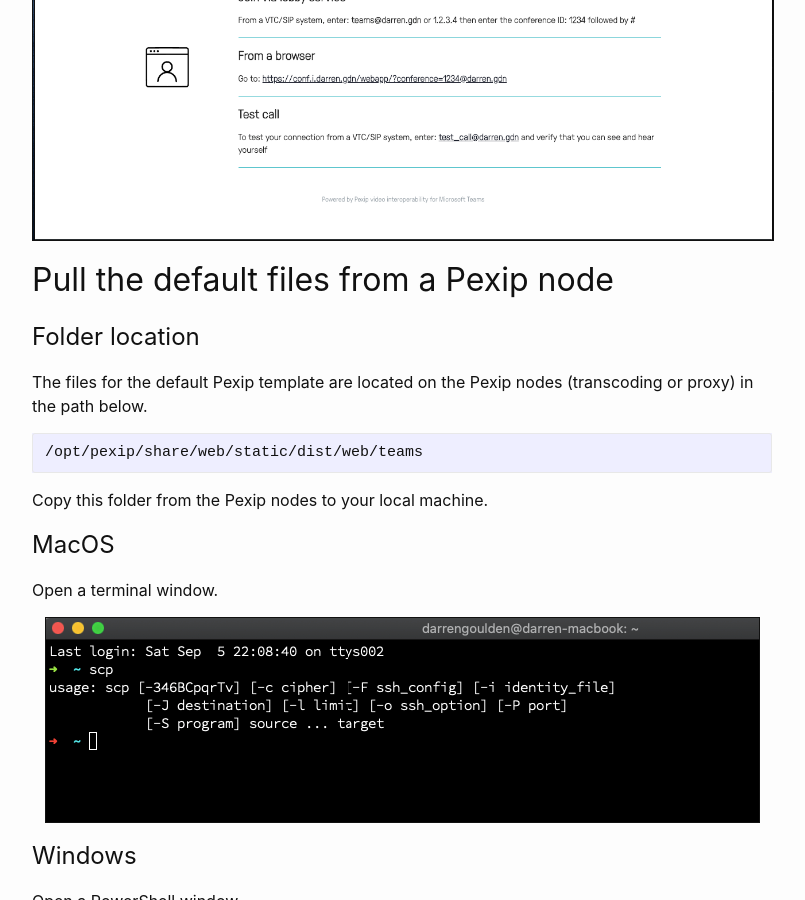
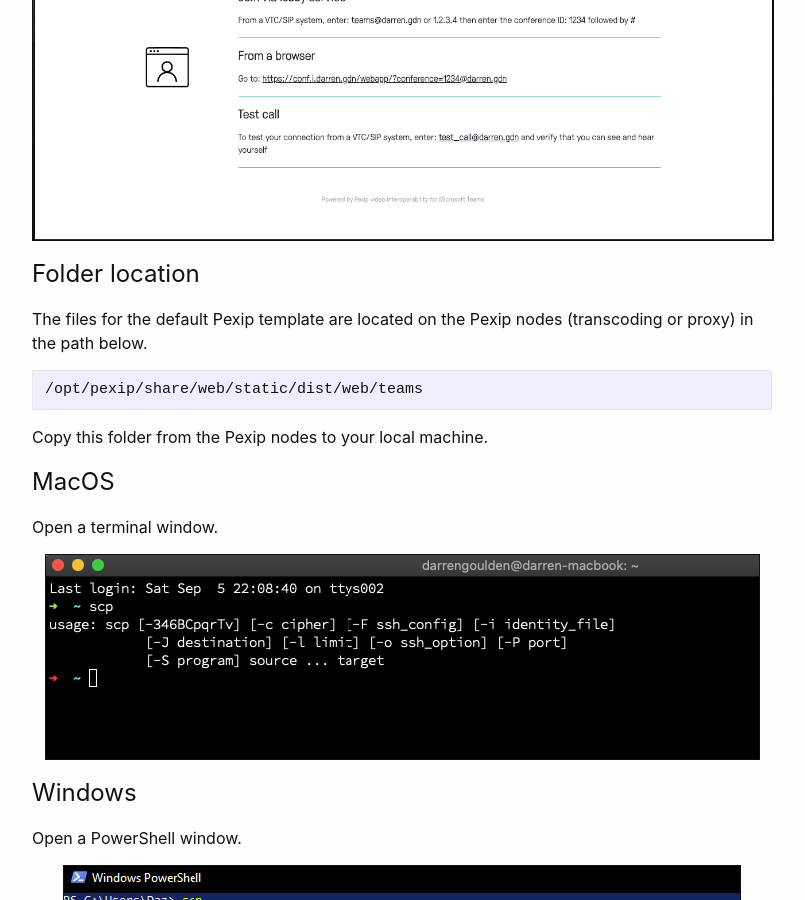
Before and after one commit to darrengoulden/darrengdn, a Jekyll site: the page built from _posts/2020-09-04-host-your-own-alternate-dialling-instructions.md, in a window 1280 px wide and 900 px high, scrolled down 1205 px. Shown: the whole window, without its empty margins (238-1043 px from the left). Built offline with Jekyll 4.4.1, drawn with Linux system fonts in a browser that asks for light colours; comment, search, counter and statistics services are not loaded.

Commit message:
update post

```diff
--- a/_posts/2020-09-04-host-your-own-alternate-dialling-instructions.md
+++ b/_posts/2020-09-04-host-your-own-alternate-dialling-instructions.md
@@ -13,8 +13,6 @@
 Pexip Infinity nodes host a default page for these dialling instructions, and this is where you would normally point your users but this default template does not suit everyone (and it is also not supported to edit this default template directly on the Pexip nodes), if you would like to modify this and host your own dialling instructions, follow the steps below.
 
 ![pexip-default-cvi-page]({{ site.baseurl }}/assets/img/2020-09-04-hosting-your-own-alternate-dialling-instructions/pexip_default_cvi_page_1289x683.png){: .center-image }
-
-## Pull the default files from a Pexip node
 
 # Folder location
 
```
